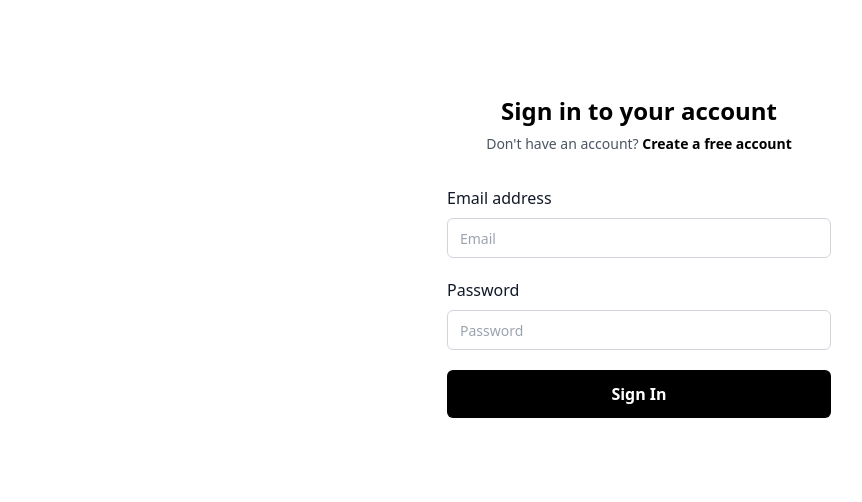
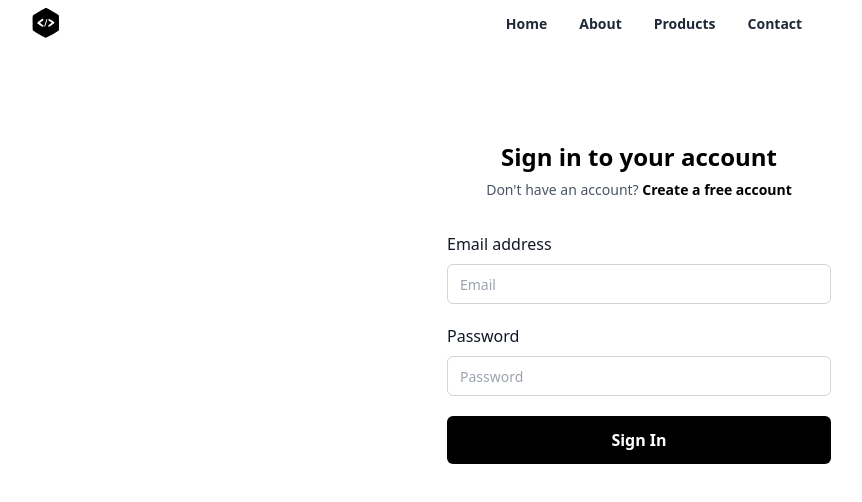
Before and after one commit to surajpa123/MERN_assignment-, a React (Vite) app in the folder client/: page / in a window 1280 px wide. Shown: the top 502 px of the page, without its empty margins (1-863 px from the left). Built offline with nearby package versions, Linux system fonts and the light colour scheme.

Commit message:
added everything

```diff
--- a/client/package.json
+++ b/client/package.json
@@ -11,6 +11,7 @@
   },
   "dependencies": {
     "js-cookie": "^3.0.5",
+    "lucide-react": "^0.309.0",
     "react": "^18.2.0",
     "react-dom": "^18.2.0",
     "react-router-dom": "^6.21.1"
--- a/client/src/App.jsx
+++ b/client/src/App.jsx
@@ -10,6 +10,7 @@
 import { PrivateRoute } from './components/PrivateRoute'
 import { EditProduct } from './pages/EditProduct'
 import { MerchantProdView } from './pages/MerchantProdView'
+import { Header } from './components/Header'
 
 function App() {
   const [count, setCount] = useState(0)
@@ -18,13 +19,17 @@
     <>
     <BrowserRouter>
 
+    <Header/>
+
       <Routes>
 
         <Route path="/" element={<SignIn />} />
         <Route path="/signup" element={<SignUp />} />
+
+        <Route element = {<PrivateRoute/>}>
+
         <Route path="/home" element={<Home/>} />
 
-        <Route element = {<PrivateRoute/>}>
 
         <Route path='/merchantProdView' element = {<MerchantProdView/>}></Route>
 
--- /dev/null
+++ b/client/src/components/Header.jsx
@@ -0,0 +1,141 @@
+'use client'
+
+import React from 'react'
+import { Menu, X } from 'lucide-react'
+import Cookies from 'js-cookie'
+import { SignOut } from './SignOut'
+import { useNavigate,Link } from 'react-router-dom'
+
+const menuItems = [
+  {
+    name: 'Home',
+    href: '#',
+  },
+  {
+    name: 'About',
+    href: '#',
+  },
+  {
+    name: 'Products',
+    href: '/home',
+  },
+  {
+    name: 'Contact',
+    href: '#',
+  },
+]
+
+export function Header() {
+  const [isMenuOpen, setIsMenuOpen] = React.useState(false);
+
+  const token = Cookies.get("acess_token");
+
+  const navigate = useNavigate();
+
+  const toggleMenu = () => {
+    setIsMenuOpen(!isMenuOpen)
+  }
+
+  return (
+    <div className="relative w-full bg-white">
+      <div className="mx-auto flex max-w-7xl items-center justify-between px-4 py-2 sm:px-6 lg:px-8">
+        <div className="inline-flex items-center space-x-2">
+          <span>
+            <svg
+              width="30"
+              height="30"
+              viewBox="0 0 50 56"
+              fill="none"
+              xmlns="http://www.w3.org/2000/svg"
+            >
+              <path
+                d="M23.2732 0.2528C20.8078 1.18964 2.12023 12.2346 1.08477 13.3686C0 14.552 0 14.7493 0 27.7665C0 39.6496 0.0986153 41.1289 0.83823 42.0164C2.12023 43.5449 23.2239 55.4774 24.6538 55.5267C25.9358 55.576 46.1027 44.3832 48.2229 42.4602C49.3077 41.474 49.3077 41.3261 49.3077 27.8158C49.3077 14.3055 49.3077 14.1576 48.2229 13.1714C46.6451 11.7415 27.1192 0.450027 25.64 0.104874C24.9497 -0.0923538 23.9142 0.00625992 23.2732 0.2528ZM20.2161 21.8989C20.2161 22.4906 18.9835 23.8219 17.0111 25.3997C15.2361 26.7803 13.8061 27.9637 13.8061 28.0623C13.8061 28.1116 15.2361 29.0978 16.9618 30.2319C18.6876 31.3659 20.2655 32.6479 20.4134 33.0917C20.8078 34.0286 19.871 35.2119 18.8355 35.2119C17.8001 35.2119 9.0233 29.3936 8.67815 28.5061C8.333 27.6186 9.36846 26.5338 14.3485 22.885C17.6521 20.4196 18.4904 20.0252 19.2793 20.4196C19.7724 20.7155 20.2161 21.3565 20.2161 21.8989ZM25.6893 27.6679C23.4211 34.9161 23.0267 35.7543 22.1391 34.8668C21.7447 34.4723 22.1391 32.6479 23.6677 27.9637C26.2317 20.321 26.5275 19.6307 27.2671 20.3703C27.6123 20.7155 27.1685 22.7864 25.6893 27.6679ZM36.0932 23.2302C40.6788 26.2379 41.3198 27.0269 40.3337 28.1609C39.1503 29.5909 31.6555 35.2119 30.9159 35.2119C29.9298 35.2119 28.9436 33.8806 29.2394 33.0424C29.3874 32.6479 30.9652 31.218 32.7403 29.8867L35.9946 27.4706L32.5431 25.1532C30.6201 23.9205 29.0915 22.7371 29.0915 22.5892C29.0915 21.7509 30.2256 20.4196 30.9159 20.4196C31.3597 20.4196 33.6771 21.7016 36.0932 23.2302Z"
+                fill="black"
+              />
+            </svg>
+          </span>
+        </div>
+        <div className="hidden lg:block">
+          <ul className="inline-flex space-x-8">
+            {menuItems.map((item) => (
+              <li key={item.name}>
+
+                <Link
+                  to={item.href}
+                  className="text-sm font-semibold text-gray-800 hover:text-gray-900"
+                >
+                  {item.name}
+                </Link>
+              </li>
+            ))}
+          </ul>
+        </div>
+        <div className="hidden lg:block">
+        {token ? <SignOut  callBack={()=> {
+     Cookies.remove("acess_token");
+     Cookies.remove("role");
+     navigate("/")
+  }}  /> : ""}
+        </div>
+        <div className="lg:hidden">
+          <Menu onClick={toggleMenu} className="h-6 w-6 cursor-pointer" />
+        </div>
+        {isMenuOpen && (
+          <div className="absolute inset-x-0 top-0 z-50 origin-top-right transform p-2 transition lg:hidden">
+            <div className="divide-y-2 divide-gray-50 rounded-lg bg-white shadow-lg ring-1 ring-black ring-opacity-5">
+              <div className="px-5 pb-6 pt-5">
+                <div className="flex items-center justify-between">
+                  <div className="inline-flex items-center space-x-2">
+                    <span>
+                      <svg
+                        width="30"
+                        height="30"
+                        viewBox="0 0 50 56"
+                        fill="none"
+                        xmlns="http://www.w3.org/2000/svg"
+                      >
+                        <path
+                          d="M23.2732 0.2528C20.8078 1.18964 2.12023 12.2346 1.08477 13.3686C0 14.552 0 14.7493 0 27.7665C0 39.6496 0.0986153 41.1289 0.83823 42.0164C2.12023 43.5449 23.2239 55.4774 24.6538 55.5267C25.9358 55.576 46.1027 44.3832 48.2229 42.4602C49.3077 41.474 49.3077 41.3261 49.3077 27.8158C49.3077 14.3055 49.3077 14.1576 48.2229 13.1714C46.6451 11.7415 27.1192 0.450027 25.64 0.104874C24.9497 -0.0923538 23.9142 0.00625992 23.2732 0.2528ZM20.2161 21.8989C20.2161 22.4906 18.9835 23.8219 17.0111 25.3997C15.2361 26.7803 13.8061 27.9637 13.8061 28.0623C13.8061 28.1116 15.2361 29.0978 16.9618 30.2319C18.6876 31.3659 20.2655 32.6479 20.4134 33.0917C20.8078 34.0286 19.871 35.2119 18.8355 35.2119C17.8001 35.2119 9.0233 29.3936 8.67815 28.5061C8.333 27.6186 9.36846 26.5338 14.3485 22.885C17.6521 20.4196 18.4904 20.0252 19.2793 20.4196C19.7724 20.7155 20.2161 21.3565 20.2161 21.8989ZM25.6893 27.6679C23.4211 34.9161 23.0267 35.7543 22.1391 34.8668C21.7447 34.4723 22.1391 32.6479 23.6677 27.9637C26.2317 20.321 26.5275 19.6307 27.2671 20.3703C27.6123 20.7155 27.1685 22.7864 25.6893 27.6679ZM36.0932 23.2302C40.6788 26.2379 41.3198 27.0269 40.3337 28.1609C39.1503 29.5909 31.6555 35.2119 30.9159 35.2119C29.9298 35.2119 28.9436 33.8806 29.2394 33.0424C29.3874 32.6479 30.9652 31.218 32.7403 29.8867L35.9946 27.4706L32.5431 25.1532C30.6201 23.9205 29.0915 22.7371 29.0915 22.5892C29.0915 21.7509 30.2256 20.4196 30.9159 20.4196C31.3597 20.4196 33.6771 21.7016 36.0932 23.2302Z"
+                          fill="black"
+                        />
+                      </svg>
+                    </span>
+                    <span className="font-bold">DevUI</span>
+                  </div>
+                  <div className="-mr-2">
+                    <button
+                      type="button"
+                      onClick={toggleMenu}
+                      className="inline-flex items-center justify-center rounded-md p-2 text-gray-400 hover:bg-gray-100 hover:text-gray-500 focus-visible:outline focus-visible:outline-2 focus-visible:outline-offset-2 focus-visible:outline-black"
+                    >
+                      <span className="sr-only">Close menu</span>
+                      <X className="h-6 w-6" aria-hidden="true" />
+                    </button>
+                  </div>
+                </div>
+                <div className="mt-6">
+                  <nav className="grid gap-y-4">
+                    {menuItems.map((item) => (
+                      <a
+                        key={item.name}
+                        href={item.href}
+                        className="-m-3 flex items-center rounded-md p-3 text-sm font-semibold hover:bg-gray-50"
+                      >
+                        <span className="ml-3 text-base font-medium text-gray-900">
+                          {item.name}
+                        </span>
+                      </a>
+                    ))}
+                  </nav>
+                </div>
+
+
+
+              </div>
+            </div>
+          </div>
+        )}
+      </div>
+    </div>
+  )
+}
--- a/client/src/pages/Home.jsx
+++ b/client/src/pages/Home.jsx
@@ -159,7 +159,7 @@
                   Category - {ele.category} &rarr; {ele.subcategory}
                 </p>
 
-                {role ? (
+                {role == "merchant" ? (
                   <button
                     onClick={()=> handleEditClick(ele)}
                     className="mt-2 inline-flex cursor-pointer items-center text-sm font-semibold text-white"
```
Also changed, not shown: 1 other file (tests, documents, lock files or other folders).
